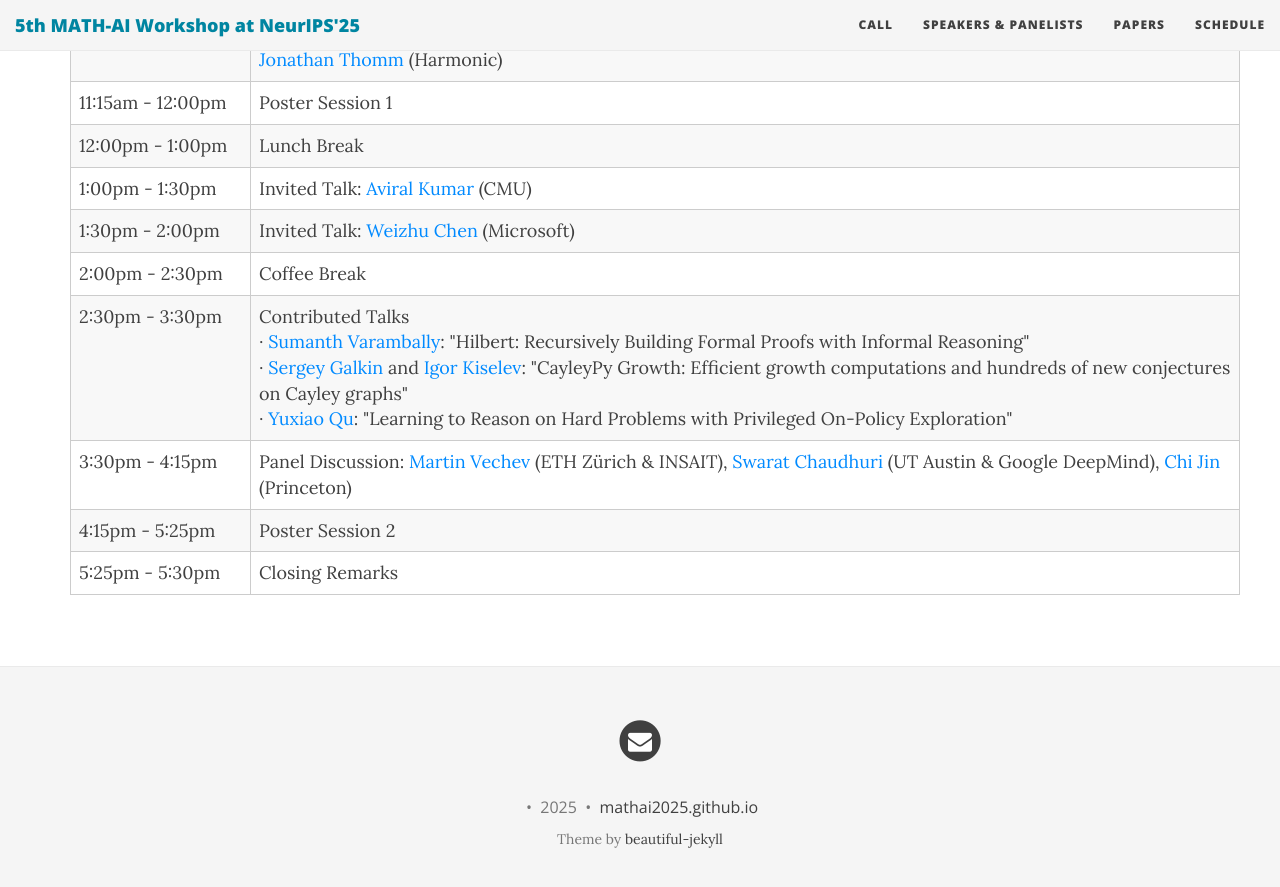
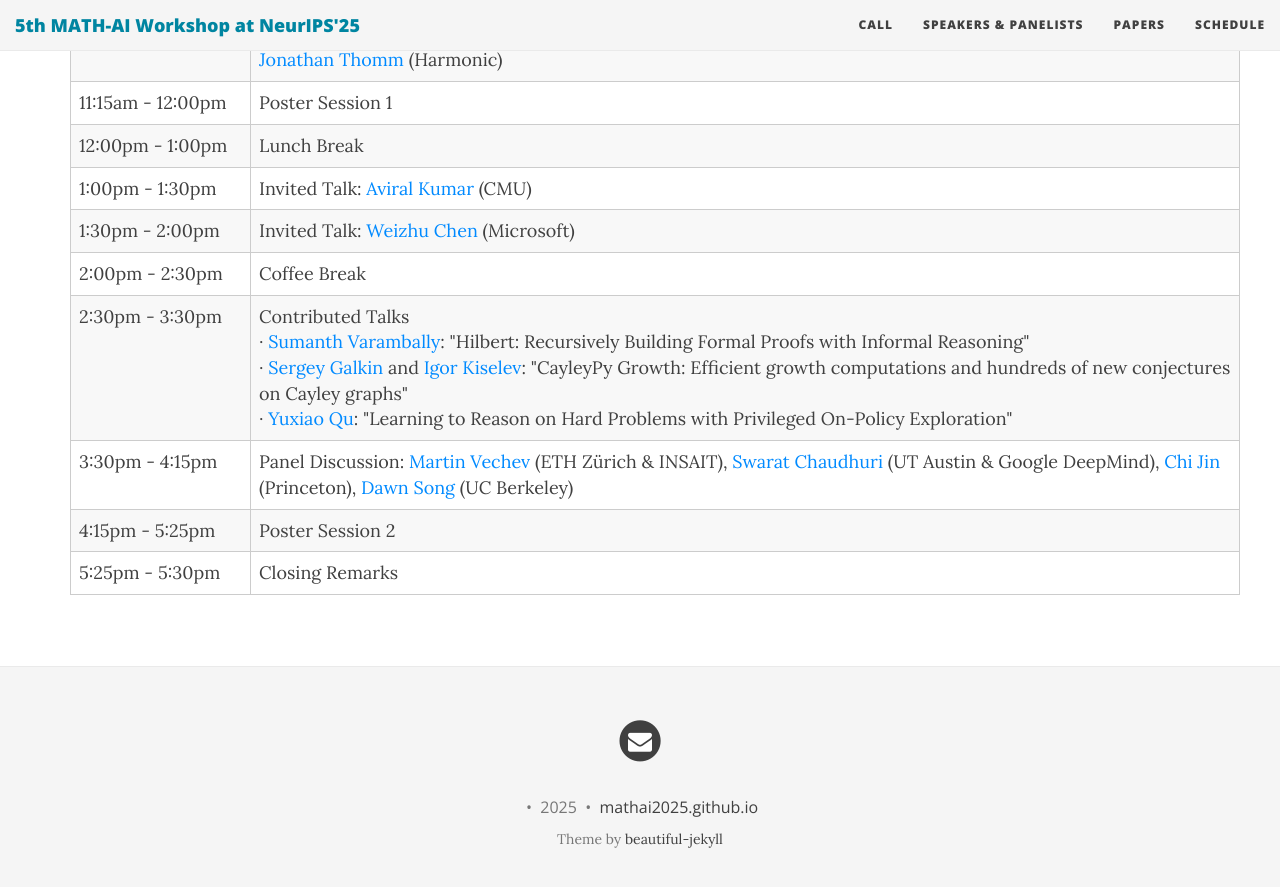
Before and after one commit to mathai2025/mathai2025.github.io, a Jekyll site: the page built from schedule.md, in a window 1280 px wide and 900 px high, scrolled down 679 px. Shown: the top 887 px of the window. Built offline with Jekyll 4.4.1, drawn with Linux system fonts in a browser that asks for light colours; nearby versions of some CDN libraries.

Commit message:
Update schedule.md

```diff
--- a/schedule.md
+++ b/schedule.md
@@ -68,7 +68,7 @@ use-site-title: true
       </tr>
       <tr>
         <td style="width: 180px;">3:30pm - 4:15pm</td>
-        <td>Panel Discussion: <a href="https://www.sri.inf.ethz.ch/people/martin" target="_blank">Martin Vechev</a> (ETH Zürich & INSAIT), <a href="https://www.cs.utexas.edu/~swarat/" target="_blank">Swarat Chaudhuri</a> (UT Austin & Google DeepMind), <a href="https://sites.google.com/view/cjin/home" target="_blank">Chi Jin</a> (Princeton)</td>
+        <td>Panel Discussion: <a href="https://www.sri.inf.ethz.ch/people/martin" target="_blank">Martin Vechev</a> (ETH Zürich & INSAIT), <a href="https://www.cs.utexas.edu/~swarat/" target="_blank">Swarat Chaudhuri</a> (UT Austin & Google DeepMind), <a href="https://sites.google.com/view/cjin/home" target="_blank">Chi Jin</a> (Princeton), <a href="https://dawnsong.io/" target="_blank">Dawn Song</a> (UC Berkeley)</td>
       </tr>
       <tr>
         <td style="width: 180px;">4:15pm - 5:25pm</td>
```
